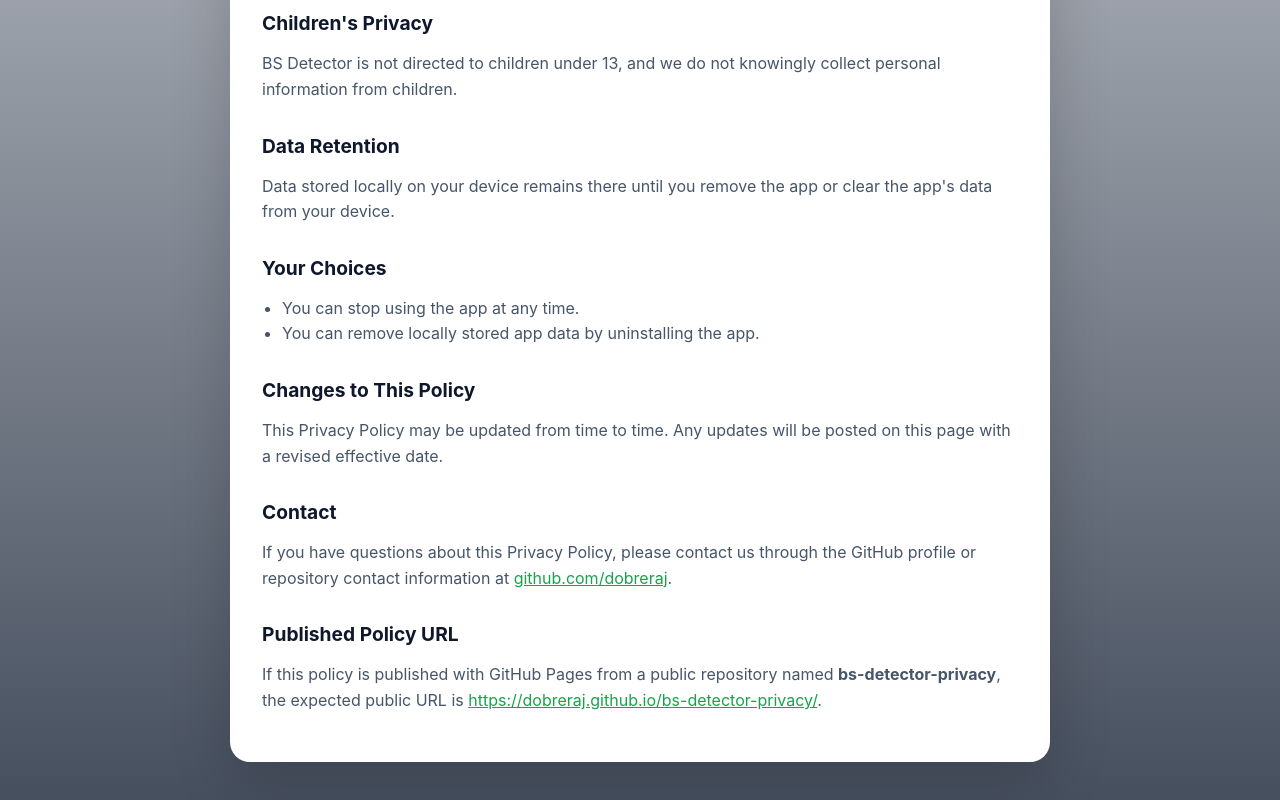
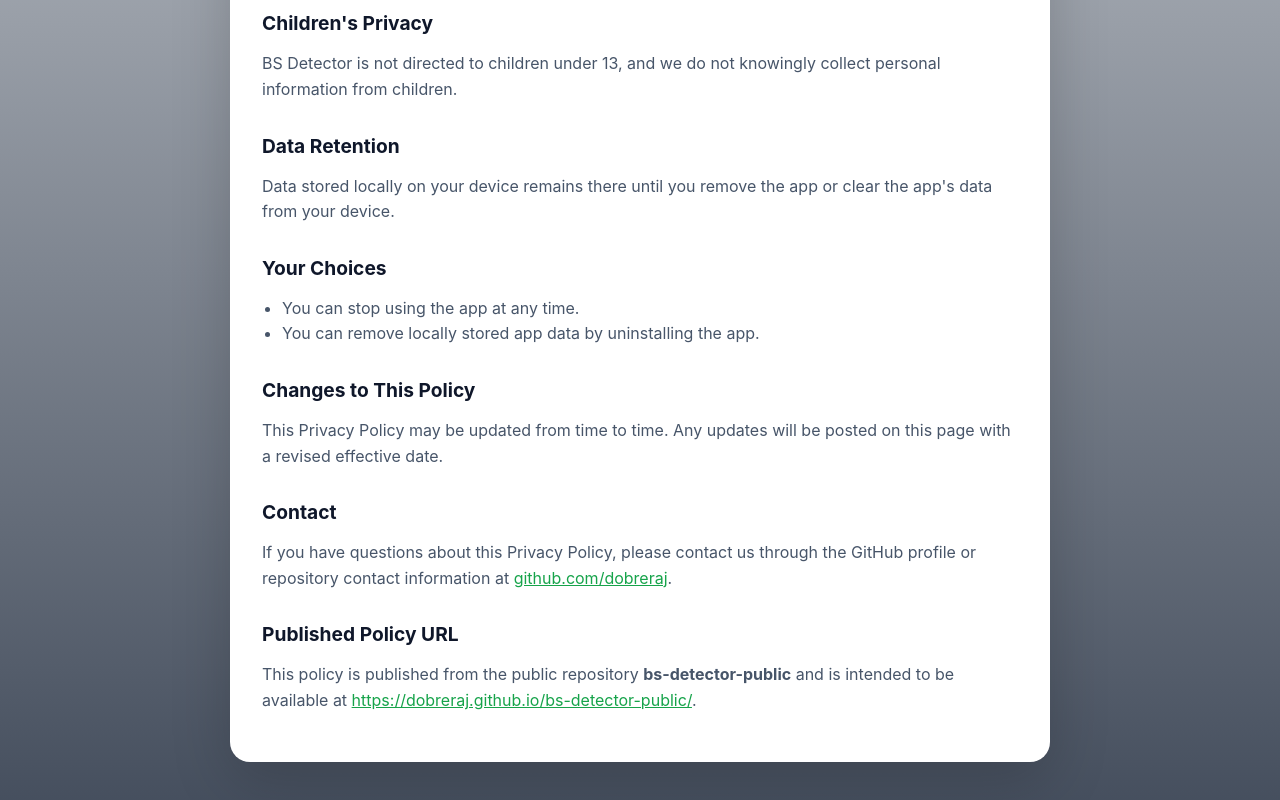
Before and after one commit to dobreraj/bs-detector-public, a plain HTML site: page index.html in a window 1280 px wide. Shown: the part 871-1671 px from the top of the page. Drawn offline with Linux system fonts and the light colour scheme.

Commit message:
Restore GitHub Pages privacy policy site

```diff
--- a/index.html
+++ b/index.html
@@ -150,15 +150,15 @@
 
         <h2>Contact</h2>
         <p>
-            If you have questions about this Privacy Policy, please contact us through the GitHub profile or repository contact information at
-            <a href="https://github.com/dobreraj">github.com/dobreraj</a>.
+          If you have questions about this Privacy Policy, please contact us through the GitHub profile or repository contact information at
+          <a href="https://github.com/dobreraj">github.com/dobreraj</a>.
         </p>
 
-          <h2>Published Policy URL</h2>
-          <p>
-            If this policy is published with GitHub Pages from a public repository named <strong>bs-detector-privacy</strong>, the expected public URL is
-            <a href="https://dobreraj.github.io/bs-detector-privacy/">https://dobreraj.github.io/bs-detector-privacy/</a>.
-          </p>
+        <h2>Published Policy URL</h2>
+        <p>
+          This policy is published from the public repository <strong>bs-detector-public</strong> and is intended to be available at
+          <a href="https://dobreraj.github.io/bs-detector-public/">https://dobreraj.github.io/bs-detector-public/</a>.
+        </p>
       </section>
     </main>
   </body>
```
Also changed, not shown: 1 other file.
